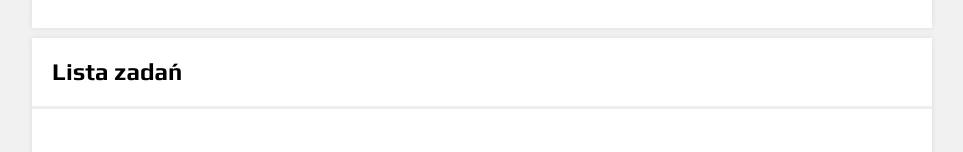
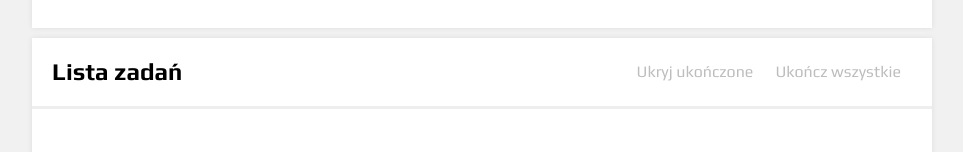
Before and after one commit to grzedomin/todo-list-react, a React (Create React App) app: page / in a window 1280 px wide. Shown: the part 299-451 px from the top of the page, without its empty margins (158-1121 px from the left). Built offline with nearby package versions, Linux system fonts and the light colour scheme.

Commit message:
selectHideDone and selectTasksEmpty added

```diff
--- a/src/features/tasks/Buttons/index.js
+++ b/src/features/tasks/Buttons/index.js
@@ -1,14 +1,17 @@
 import React from "react";
 import { Button, ButtonsContainer } from "./styled";
 import { useSelector, useDispatch } from "react-redux";
-import { selectTasks, toggleHideDone, setAllDone } from "../tasksSlice";
+import { selectTasks, toggleHideDone, setAllDone, selectHideDone, selectTasksEmpty } from "../tasksSlice";
 
 const Buttons = () => {
-    const { tasks, hideDone } = useSelector(selectTasks);
+    const { tasks } = useSelector(selectTasks);
+    const hideDone = useSelector(selectHideDone);
+    const areTasksEmpty = useSelector(selectTasksEmpty);
     const dispatch = useDispatch();
+
     return (
         <ButtonsContainer>
-            {tasks.length > 0 && (
+            {!areTasksEmpty && (
                 <>
                     <Button
                         disabled={tasks.every(({ done }) => !done)}
--- a/src/features/tasks/tasksSlice.js
+++ b/src/features/tasks/tasksSlice.js
@@ -7,18 +7,18 @@ const tasksSlice = createSlice({
         hideDone: false,
     },
     reducers: {
-        addTask: ({ tasks }, { payload }) => {
-            tasks.push(payload);
+        addTask: ({ tasks }, { payload: task }) => {
+            tasks.push(task);
         },
         toggleHideDone: state => {
             state.hideDone = !state.hideDone;
         },
-        toggleTaskDone: ({ tasks }, { payload }) => {
-            const index = tasks.findIndex(task => task.id === payload);
+        toggleTaskDone: ({ tasks }, { payload: taskId }) => {
+            const index = tasks.findIndex(task => task.id === taskId);
             tasks[index].done = !tasks[index].done;
         },
-        removeTask: ({ tasks }, { payload }) => {
-            const index = tasks.findIndex(task => task.id === payload);
+        removeTask: ({ tasks }, { payload: taskId }) => {
+            const index = tasks.findIndex(task => task.id === taskId);
             tasks.splice(index, 1);
         },
         setAllDone: ({ tasks }) => {
@@ -31,4 +31,6 @@ const tasksSlice = createSlice({
 
 export const { addTask, toggleHideDone, toggleTaskDone, removeTask, setAllDone } = tasksSlice.actions;
 export const selectTasks = state => state.tasks;
+export const selectHideDone = state => selectTasks(state).hideDone;
+export const selectTasksEmpty = state => selectTasks(state).length === 0;
 export default tasksSlice.reducer;
```
